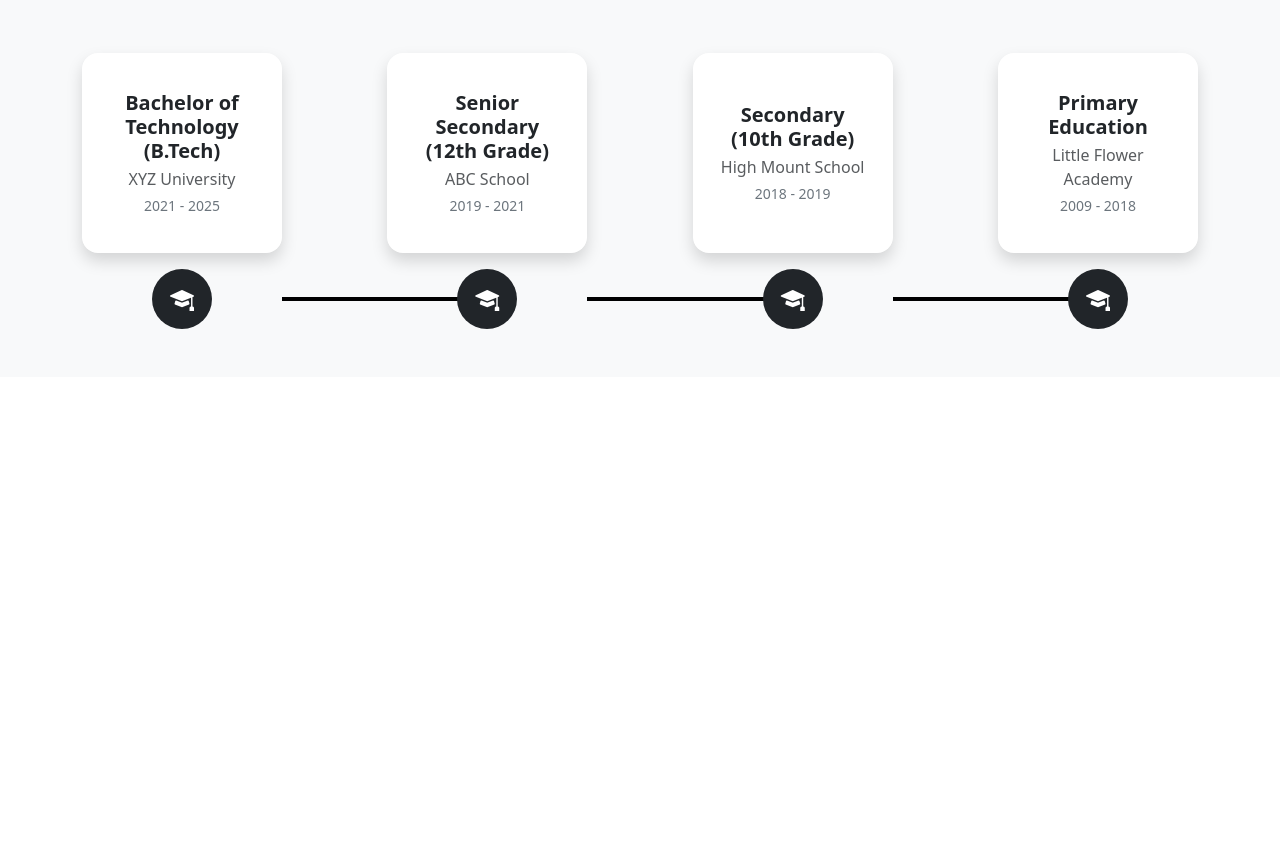
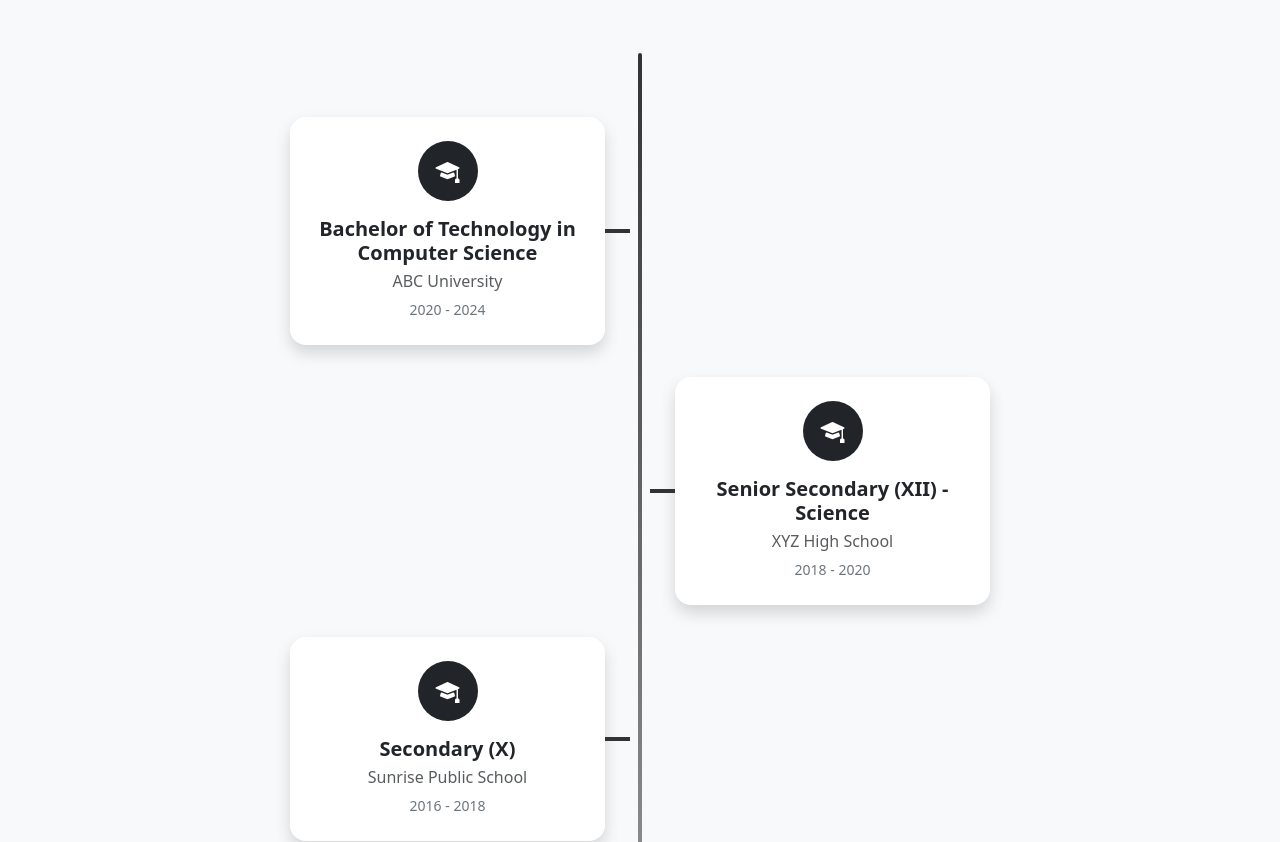
Before and after one commit to anishcodes-dev/anishdevadiga, a React (Vite) app: page / in a window 1280 px wide. Shown: the part 729-1571 px from the top of the page. Before the commit the page ends 1106 px from the top, so only its background shows below. Built offline with nearby package versions, Linux system fonts and the light colour scheme.

Commit message:
completed education section just need to modify the content

```diff
--- a/src/components/Education.jsx
+++ b/src/components/Education.jsx
@@ -1,37 +1,52 @@
-import React from "react";
+import React, { useEffect } from "react";
 import "bootstrap/dist/css/bootstrap.min.css";
 import "bootstrap-icons/font/bootstrap-icons.css";
 import "../index.css";
 import educationData from "../data/education.json";
 
 function Education() {
+  useEffect(() => {
+    const items = document.querySelectorAll(".timeline-item");
+
+    const observer = new IntersectionObserver(
+      (entries) => {
+        entries.forEach((entry) => {
+          if (entry.isIntersecting) {
+            entry.target.classList.add("visible");
+          }
+        });
+      },
+      { threshold: 0.2 }
+    );
+
+    items.forEach((item) => observer.observe(item));
+
+    // cleanup on unmount
+    return () => observer.disconnect();
+  }, []);
+
   return (
     <section id="education" className="bg-light text-dark py-5">
       <div className="container text-center position-relative">
         <h2 className="fw-bold mb-5 animate-fade-up">Education</h2>
 
-        <div className="timeline-container d-flex justify-content-between align-items-start flex-wrap">
+        <div className="timeline position-relative mx-auto">
           {educationData.map((edu, index) => (
-            <div key={index} className="timeline-item text-center animate-slide-up">
-              <div className="timeline-card bg-white shadow rounded-4 p-4">
-                <h5 className="fw-bold mb-1">{edu.degree}</h5>
-                <p className="mb-1 text-muted">{edu.institution}</p>
-                <small className="text-secondary">{edu.year}</small>
+            <div
+              key={index}
+              className={`timeline-item bg-white shadow rounded-4 p-4 text-center animate-timeline ${
+                index % 2 === 0 ? "left" : "right"
+              }`}
+            >
+              <div className="timeline-icon bg-dark text-white rounded-circle d-flex justify-content-center align-items-center mx-auto mb-3">
+                <i className="bi bi-mortarboard-fill fs-4"></i>
               </div>
-
-              {/* Icon */}
-              <div className="timeline-icon-container position-relative mt-3">
-                <div className="timeline-icon bg-dark text-white rounded-circle d-flex justify-content-center align-items-center mx-auto">
-                  <i className="bi bi-mortarboard-fill fs-4"></i>
-                </div>
-
-                {/* Connector line (except last card) */}
-                {index < educationData.length - 1 && (
-                  <div className="timeline-connector"></div>
-                )}
-              </div>
+              <h5 className="fw-bold mb-1">{edu.degree}</h5>
+              <p className="mb-1 text-muted">{edu.institution}</p>
+              <small className="text-secondary">{edu.year}</small>
             </div>
           ))}
+          <div className="timeline-line"></div>
         </div>
       </div>
     </section>
--- a/src/data/education.json
+++ b/src/data/education.json
@@ -1,22 +1,22 @@
 [
   {
-    "degree": "Bachelor of Technology (B.Tech)",
-    "institution": "XYZ University",
-    "year": "2021 - 2025"
+    "degree": "Bachelor of Technology in Computer Science",
+    "institution": "ABC University",
+    "year": "2020 - 2024"
   },
   {
-    "degree": "Senior Secondary (12th Grade)",
-    "institution": "ABC School",
-    "year": "2019 - 2021"
+    "degree": "Senior Secondary (XII) - Science",
+    "institution": "XYZ High School",
+    "year": "2018 - 2020"
   },
   {
-    "degree": "Secondary (10th Grade)",
-    "institution": "High Mount School",
-    "year": "2018 - 2019"
+    "degree": "Secondary (X)",
+    "institution": "Sunrise Public School",
+    "year": "2016 - 2018"
   },
   {
-    "degree": "Primary Education",
-    "institution": "Little Flower Academy",
-    "year": "2009 - 2018"
+    "degree": "Primary School",
+    "institution": "Greenfield Academy",
+    "year": "2008 - 2016"
   }
 ]
--- a/src/index.css
+++ b/src/index.css
@@ -39,87 +39,117 @@ a {
 .hover-scale:hover {
   transform: scale(1.15);
 }
-/*the timeline */
-.timeline-container {
-  display: flex;
-  justify-content: space-between;
-  align-items: flex-start;
-  flex-wrap: nowrap;
+/*the timeline  education section*/
+/* Timeline Container */
+.timeline {
   position: relative;
-  gap: 2rem;
+  max-width: 700px;
+  margin: 0 auto;
+  padding: 2rem 0;
 }
 
-.timeline-item {
-  display: flex;
-  flex-direction: column;
-  align-items: center;
-  position: relative;
+/* Vertical timeline line */
+.timeline-line {
+  position: absolute;
+  left: 50%;
+  top: 0;
+  width: 4px;
+  height: 100%;
+  background: linear-gradient(to bottom, #333, #aaa);
+  transform: translateX(-50%);
+  border-radius: 2px;
+  animation: growLine 1.5s ease-in-out;
 }
 
-.timeline-card {
-  width: 200px;
-  height: 200px;
-  display: flex;
-  flex-direction: column;
-  justify-content: center;
-  padding: 1.5rem;
-  border-radius: 15px;
-  background-color: white;
-  box-shadow: 0 5px 15px rgba(0,0,0,0.1);
+/* Timeline items */
+.timeline-item {
+  position: relative;
+  width: 45%;
+  margin: 2rem 0;
+  transition: all 0.6s ease-in-out;
+  opacity: 0;
+  transform: translateY(30px);
 }
 
-.timeline-icon-container {
-  position: relative;
-  margin-top: 1rem;
-  width: 100%;
-  display: flex;
-  justify-content: center;
-  align-items: center;
+/* Animation when items come into view */
+.timeline-item.visible {
+  opacity: 1;
+  transform: translateY(0);
 }
 
+/* Left and right alignment */
+.timeline-item.left {
+  left: 0;
+}
+
+.timeline-item.right {
+  left: 55%;
+}
+
+/* Connecting lines */
+.timeline-item::after {
+  content: "";
+  position: absolute;
+  width: 25px;
+  height: 4px;
+  background: #333;
+  top: 50%;
+  transform: translateY(-50%);
+  transition: width 0.4s ease-in-out;
+}
+
+.timeline-item.left::after {
+  right: -25px;
+}
+
+.timeline-item.right::after {
+  left: -25px;
+}
+
+/* Timeline icon */
 .timeline-icon {
   width: 60px;
   height: 60px;
-  z-index: 2;
-  display: flex;
-  justify-content: center;
-  align-items: center;
+  transition: transform 0.3s ease;
 }
 
-/* Horizontal connector line */
-.timeline-connector {
-  position: absolute;
-  top: 50%;
-  left: 100%;          /* start at right edge of current icon */
-  height: 4px;
-  width: calc(100% + 2rem); /* distance to next card */
-  background-color: black;
-  transform: translateY(-50%);
-  z-index: 1;
+.timeline-item:hover .timeline-icon {
+  transform: scale(1.1);
 }
 
-/* Slide-up animation */
-@keyframes slideUp {
-  0% { opacity: 0; transform: translateY(30px); }
-  100% { opacity: 1; transform: translateY(0); }
-}
-.animate-slide-up {
-  animation: slideUp 0.8s ease forwards;
+/* Grow animation for line */
+@keyframes growLine {
+  from {
+    height: 0;
+  }
+  to {
+    height: 100%;
+  }
 }
 
-/* Mobile view - vertical timeline */
+/* Animate cards in sequence */
+.animate-timeline {
+  opacity: 0;
+  transform: translateY(30px);
+  transition: opacity 0.8s ease, transform 0.8s ease;
+}
+
+.animate-timeline.visible {
+  opacity: 1;
+  transform: translateY(0);
+}
+
+/* Mobile view: single column vertical timeline */
 @media (max-width: 768px) {
-  .timeline-container {
-    flex-direction: column;
-    align-items: center;
-    gap: 3rem;
+  .timeline-line {
+    left: 10px;
   }
-
-  .timeline-connector {
-    width: 4px;
-    height: 80px;       /* distance to next card */
-    top: 100%;          /* start from bottom of current icon */
-    left: 50%;          /* center horizontally */
-    transform: translateX(-50%);
+  .timeline-item {
+    width: 100%;
+    left: 0 !important;
+    margin-left: 2rem;
+  }
+  .timeline-item::after {
+    left: -25px;
   }
 }
```
